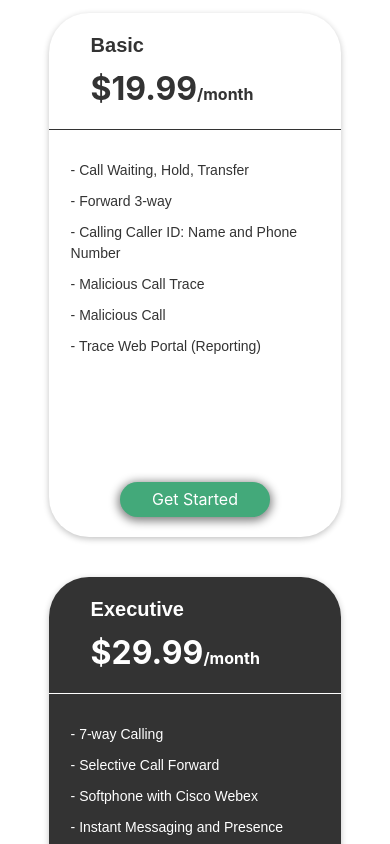
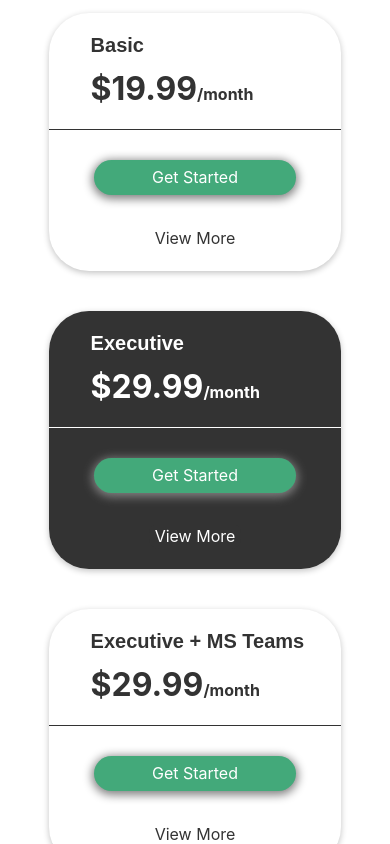
Before and after one commit to GianlucaP106/goingvoip, a Next.js app: page / in a window 390 px wide. Shown: the part 3160-4004 px from the top of the page. Built offline with nearby package versions, Linux system fonts and the light colour scheme.

Commit message:
mobile price cards

```diff
--- a/components/PriceCard.js
+++ b/components/PriceCard.js
@@ -1,3 +1,6 @@
+import React, { useState, useEffect } from "react";
+import { Button, Collapse } from "react-bootstrap";
+// import { Collapse } from "bootstrap";
 
 export default function PriceCard(props) {
     function cardSelector(card) {
@@ -33,6 +36,10 @@ export default function PriceCard(props) {
             return info;
         }
     }
+    const [open, setOpen] = useState(false);
+
+
+
     return(
         <div className="priceCard" style={{backgroundColor: (props.card === 2 ? "#333333" : "#ffff"), color: (props.card === 2 ? "#ffff" : "#333333")}}>
             <div className="row" style={{borderBottom: "1px solid", borderColor: (props.card === 2 ? "#ffff" : "#333333") ,margin: "0"}}>
@@ -41,13 +48,18 @@ export default function PriceCard(props) {
                     <p className="fontSize32" style={{fontWeight: "bold"}}>{props.price}<span className="fontSize16">/month</span></p>
                 </div>
             </div>
+            <div className={"row " + (props.card === 3 ? "cardButtonRowPad3" : "cardButtonRowPad")} id="cardStartedButtonSmall">
+                <div className="col centerText">
+                    <button className="greenButton" type="button" style={{ boxShadow: "0px 2px 10px 2px #808080"}} id="startedButtonSmall">Get Started</button>
+                </div>
+            </div>
             <div className="row">
                 <div className="col">
-                    <div className={(props.card === 3 ? "" : "noDisplay")} style={{paddingTop: "10px", paddingLeft: "10px"}}>
+                    <div className={(props.card === 3 ? "" : "noDisplay")} style={{paddingTop: "10px", paddingLeft: "10px"}} id="msTeamsBig">
                         <img src="/assets/services/teamsLogo.png" alt="Microsoft Teams Logo" style={{width: "150px"}} />
                         <h6 className="ourFont fontSize14" style={{fontWeight: "bold", marginTop: "10px", marginBottom: "0"}}>MS Teams Integration Plus</h6>
                     </div>
-                    <div style={{paddingTop: "30px", paddingLeft: "10px"}}>
+                    <div style={{paddingTop: "30px", paddingLeft: "10px"}} id="cardTextBig">
                         <p className="ourFont fontSize14 pricesTextFix">- {cardSelector(props.card).text1}</p>
                         <p className="ourFont fontSize14 pricesTextFix">- {cardSelector(props.card).text2}</p>
                         <p className="ourFont fontSize14 pricesTextFix">- {cardSelector(props.card).text3}</p>
@@ -55,9 +67,34 @@ export default function PriceCard(props) {
                         <p className="ourFont fontSize14 pricesTextFix">- {cardSelector(props.card).text5}</p>
                         <p className="ourFont fontSize14 pricesTextFix">- {cardSelector(props.card).text6}</p>
                     </div>
+                    <div id="cardTextMobile">
+                        <div className="row" style={{paddingTop: "30px", paddingBottom: "20px"}}>
+                            <div className="col centerText">
+                                <button className={props.card == 2 ? "viewMore2" : "viewMore13"} aria-controls="example-collapse-text" aria-expanded={open} onClick={() => setOpen(!open)}>
+                                    View More
+                                </button>
+                            </div>
+                        </div>
+                        <Collapse in={open}>
+                            <div id="example-collapse-text">
+                                <div className={(props.card === 3 ? "" : "noDisplay")} style={{paddingTop: "10px", paddingLeft: "10px"}} id="msTeamsMobile">
+                                    <img src="/assets/services/teamsLogo.png" alt="Microsoft Teams Logo" style={{width: "150px"}} />
+                                    <h6 className="ourFont fontSize14" style={{fontWeight: "bold", marginTop: "10px", marginBottom: "0"}}>MS Teams Integration Plus</h6>
+                                </div>
+                                <div style={{padding: "20px"}}>
+                                    <p className="ourFont fontSize14 pricesTextFix">- {cardSelector(props.card).text1}</p>
+                                    <p className="ourFont fontSize14 pricesTextFix">- {cardSelector(props.card).text2}</p>
+                                    <p className="ourFont fontSize14 pricesTextFix">- {cardSelector(props.card).text3}</p>
+                                    <p className="ourFont fontSize14 pricesTextFix">- {cardSelector(props.card).text4}</p>
+                                    <p className="ourFont fontSize14 pricesTextFix">- {cardSelector(props.card).text5}</p>
+                                    <p className="ourFont fontSize14 pricesTextFix">- {cardSelector(props.card).text6}</p>
+                                </div>
+                            </div>
+                        </Collapse>
+                    </div>
                 </div>
             </div>
-            <div className={"row " + (props.card === 3 ? "cardButtonRowPad3" : "cardButtonRowPad")}>
+            <div className={"row " + (props.card === 3 ? "cardButtonRowPad3" : "cardButtonRowPad")} id="cardStartedButtonBig">
                 <div className="col centerText">
                     <button className="greenButton" type="button" style={{width: "150px", boxShadow: "0px 2px 10px 2px #808080"}}>Get Started</button>
                 </div>
--- a/styles/PriceCard.css
+++ b/styles/PriceCard.css
@@ -14,9 +14,76 @@
 .pricesTextFix {
     margin-bottom: 10px;
 }
+.viewMore2 {
+    background-color: #333333;
+    color: #ffff;
+    border: 0px solid;
+    border-radius: 10px;
+}
+.viewMore13 {
+    background-color: #ffff;
+    color: #333333;
+    border: 0px solid;
+    border-radius: 10px
+}
+.viewMore2:focus {
+    background-color: #333333;
+    color: #ffff;
+    border-color: #333333;
+
+}
+.viewMore13:focus {
+    background-color: #ffff;
+    color: #333333;
+    border-color: #ffff;
+
+}
+.viewMore13:hover {
+    background-color: #333333;
+    color: #ffff;
+}
+.viewMore2:hover {
+    background-color: #ffff;
+    color: #333333;
+}
+
+@media only screen and (min-width: 768px) {
+    #cardStartedButtonSmall {
+        display: none;
+    }
+    #cardTextMobile {
+        display: none;
+    }
+    #msTextMobile {
+        display: none;
+    }
+}
 
 @media only screen and (max-width: 767px) {
+    .cardButtonRowPad {
+        padding-top: 30px;
+    }
+    .cardButtonRowPad3 {
+        padding-top: 30px;
+    }
     .priceCard {
         width:  100%;
+        height: auto;
     }
+    #cardStartedButtonBig {
+        display: none;
+    }
+    #cardTextBig {
+        display: none;
+    }
+    #msTeamsBig {
+        display: none;
+    }
+    #startedButtonSmall {
+        width: 75%;
+        /* height: 100px; */
+    }
+    /* #startedButtonSmallDiv {
+        width: 75%;
+    } */
 }
```
Also changed, not shown: components/ContactCenter/Multimedia.js (+8 -0 lines).
